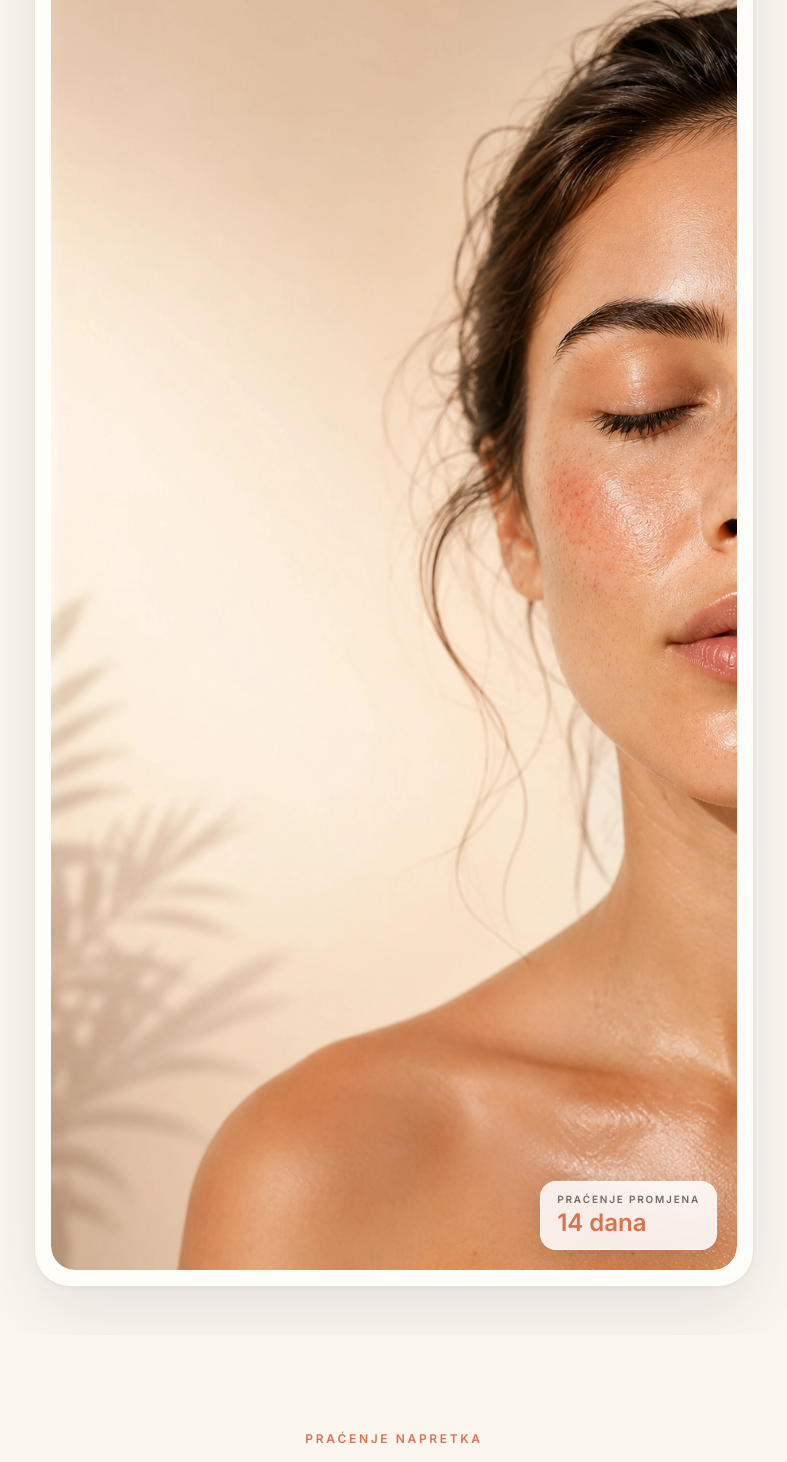
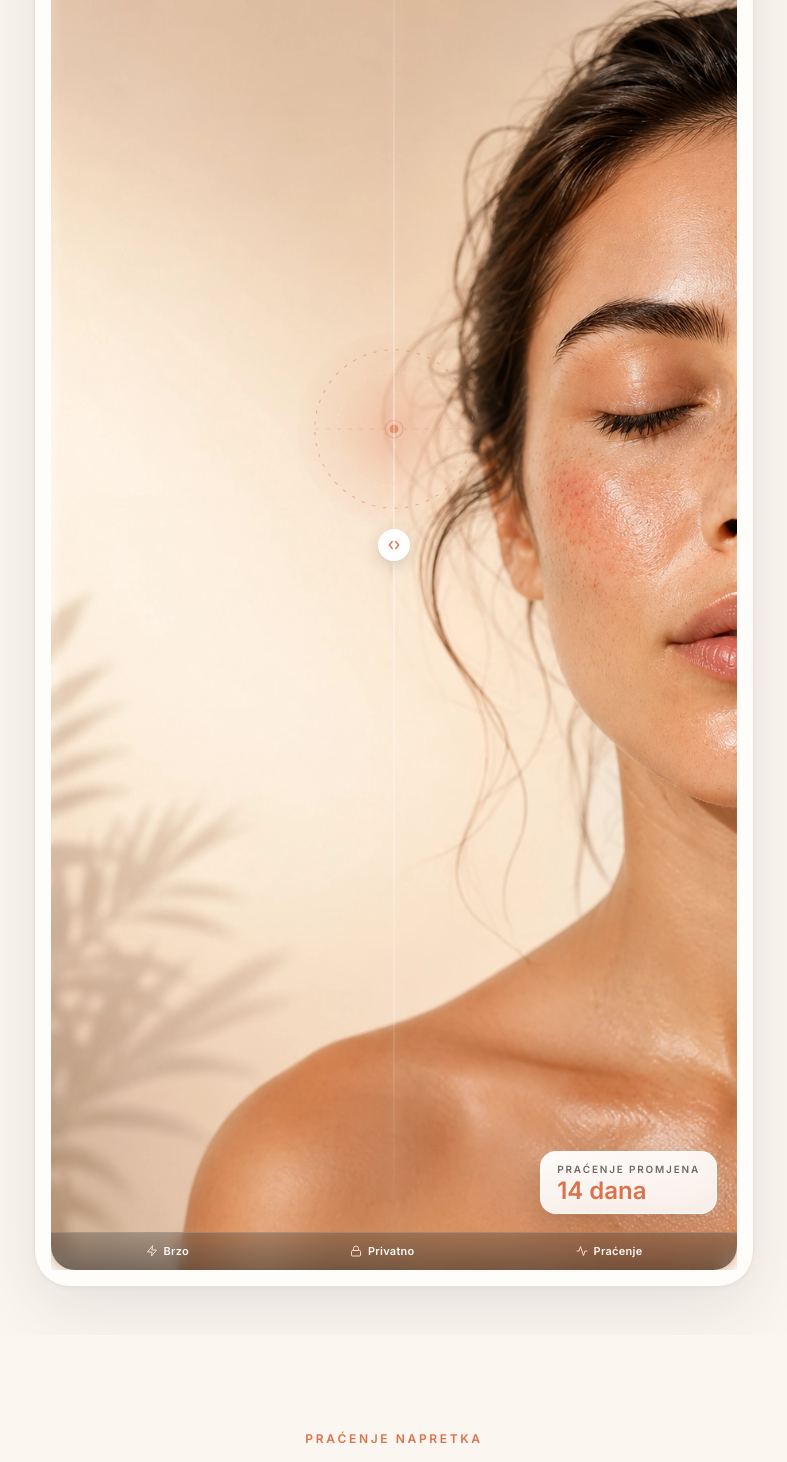
Before and after one commit to dplasc/skinintel, a Next.js app: page / in a window 1280 px wide. Shown: the part 726-2188 px from the top of the page, without its empty margins (246-1033 px from the left). Built offline with nearby package versions, Linux system fonts and the light colour scheme.

Commit message:
Enhance landing hero visual

```diff
--- a/app/page.tsx
+++ b/app/page.tsx
@@ -85,22 +85,174 @@ export default function HomePage() {
                   className="h-full w-full rounded-[24px] object-cover"
                 />
 
-                <div className="absolute left-3 top-3 rounded-2xl border border-white/60 bg-white/85 px-3 py-2 shadow-[0_8px_24px_rgba(43,42,40,0.14)] backdrop-blur-sm sm:left-5 sm:top-5 sm:px-4 sm:py-2.5 dark:border-white/10 dark:bg-neutral-900/80">
+                {/* AI scan glow + dotted overlay */}
+                <svg
+                  viewBox="0 0 200 200"
+                  fill="none"
+                  aria-hidden="true"
+                  className="pointer-events-none absolute left-1/2 top-[42%] h-[46%] max-h-[180px] w-[46%] max-w-[180px] -translate-x-1/2 -translate-y-1/2 sm:max-h-[220px] sm:max-w-[220px]"
+                >
+                  <defs>
+                    <radialGradient
+                      id="hero-scan-glow"
+                      cx="0"
+                      cy="0"
+                      r="1"
+                      gradientUnits="userSpaceOnUse"
+                      gradientTransform="translate(100 100) rotate(90) scale(100)"
+                    >
+                      <stop stopColor="#D9734E" stopOpacity="0.28" />
+                      <stop offset="0.55" stopColor="#D9734E" stopOpacity="0.08" />
+                      <stop offset="1" stopColor="#D9734E" stopOpacity="0" />
+                    </radialGradient>
+                  </defs>
+                  <circle cx="100" cy="100" r="88" fill="url(#hero-scan-glow)" />
+                  <circle
+                    cx="100"
+                    cy="100"
+                    r="72"
+                    stroke="#D9734E"
+                    strokeOpacity="0.45"
+                    strokeWidth="1"
+                    strokeDasharray="3 7"
+                  />
+                  <circle
+                    cx="100"
+                    cy="100"
+                    r="52"
+                    stroke="#FFFDFA"
+                    strokeOpacity="0.35"
+                    strokeWidth="0.75"
+                    strokeDasharray="2 5"
+                  />
+                  <line
+                    x1="28"
+                    y1="100"
+                    x2="172"
+                    y2="100"
+                    stroke="#D9734E"
+                    strokeOpacity="0.25"
+                    strokeWidth="0.75"
+                    strokeDasharray="4 6"
+                  />
+                  <line
+                    x1="100"
+                    y1="28"
+                    x2="100"
+                    y2="172"
+                    stroke="#D9734E"
+                    strokeOpacity="0.18"
+                    strokeWidth="0.75"
+                    strokeDasharray="4 6"
+                  />
+                  <circle cx="100" cy="100" r="4" fill="#D9734E" fillOpacity="0.7" />
+                  <circle cx="100" cy="100" r="8" stroke="#D9734E" strokeOpacity="0.35" strokeWidth="1" />
+                </svg>
+
+                {/* Before / after divider */}
+                <div
+                  aria-hidden="true"
+                  className="pointer-events-none absolute inset-y-3 left-1/2 w-px -translate-x-1/2 bg-gradient-to-b from-transparent via-white/80 to-transparent shadow-[0_0_12px_rgba(255,255,255,0.45)] sm:inset-y-4"
+                />
+
+                {/* Divider handle */}
+                <div
+                  aria-hidden="true"
+                  className="pointer-events-none absolute left-1/2 top-1/2 z-10 flex h-7 w-7 -translate-x-1/2 -translate-y-1/2 items-center justify-center rounded-full border border-white/90 bg-white/95 shadow-[0_4px_16px_rgba(43,42,40,0.18)] backdrop-blur-sm sm:h-8 sm:w-8 dark:border-white/20 dark:bg-neutral-900/90"
+                >
+                  <svg
+                    width="14"
+                    height="14"
+                    viewBox="0 0 24 24"
+                    fill="none"
+                    stroke="#D9734E"
+                    strokeWidth="2.25"
+                    strokeLinecap="round"
+                    strokeLinejoin="round"
+                    aria-hidden="true"
+                  >
+                    <polyline points="9 6 4 12 9 18" />
+                    <polyline points="15 6 20 12 15 18" />
+                  </svg>
+                </div>
+
+                <div className="absolute left-3 top-3 rounded-2xl border border-white/70 bg-gradient-to-br from-white/95 to-white/80 px-3 py-2 shadow-[0_8px_28px_rgba(43,42,40,0.16)] backdrop-blur-md sm:left-5 sm:top-5 sm:px-4 sm:py-2.5 dark:border-white/10 dark:from-neutral-900/90 dark:to-neutral-900/75">
                   <span className="block text-[8px] font-semibold uppercase tracking-[0.18em] text-[#6E6A63] sm:text-[10px] dark:text-neutral-400">
                     Pouzdanost analize
                   </span>
-                  <span className="block text-lg font-semibold text-[#D9734E] sm:text-2xl">
+                  <span className="mt-0.5 block text-lg font-semibold leading-none text-[#D9734E] sm:text-2xl">
                     92%
                   </span>
                 </div>
 
-                <div className="absolute bottom-3 right-3 rounded-2xl border border-white/60 bg-white/85 px-3 py-2 shadow-[0_8px_24px_rgba(43,42,40,0.14)] backdrop-blur-sm sm:bottom-5 sm:right-5 sm:px-4 sm:py-2.5 dark:border-white/10 dark:bg-neutral-900/80">
+                <div className="absolute bottom-11 right-3 rounded-2xl border border-white/70 bg-gradient-to-br from-white/95 to-white/80 px-3 py-2 shadow-[0_8px_28px_rgba(43,42,40,0.16)] backdrop-blur-md sm:bottom-14 sm:right-5 sm:px-4 sm:py-2.5 dark:border-white/10 dark:from-neutral-900/90 dark:to-neutral-900/75">
                   <span className="block text-[8px] font-semibold uppercase tracking-[0.18em] text-[#6E6A63] sm:text-[10px] dark:text-neutral-400">
                     Praćenje promjena
                   </span>
-                  <span className="block text-lg font-semibold text-[#D9734E] sm:text-2xl">
+                  <span className="mt-0.5 block text-lg font-semibold leading-none text-[#D9734E] sm:text-2xl">
                     14 dana
                   </span>
+                </div>
+
+                {/* Mini feature strip */}
+                <div className="absolute inset-x-0 bottom-0 border-t border-white/30 bg-gradient-to-t from-[#2B2A28]/55 to-[#2B2A28]/30 px-3 py-2 backdrop-blur-sm sm:px-4 sm:py-2.5">
+                  <ul className="flex items-center justify-around gap-1">
+                    <li className="flex items-center gap-1.5">
+                      <svg
+                        width="12"
+                        height="12"
+                        viewBox="0 0 24 24"
+                        fill="none"
+                        stroke="#F7DECF"
+                        strokeWidth="2"
+                        strokeLinecap="round"
+                        strokeLinejoin="round"
+                        aria-hidden="true"
+                      >
+                        <polygon points="13 2 3 14 12 14 11 22 21 10 12 10 13 2" />
+                      </svg>
+                      <span className="text-[10px] font-semibold tracking-wide text-white/95 sm:text-[11px]">
+                        Brzo
+                      </span>
+                    </li>
+                    <li className="flex items-center gap-1.5">
+                      <svg
+                        width="12"
+                        height="12"
+                        viewBox="0 0 24 24"
+                        fill="none"
+                        stroke="#F7DECF"
+                        strokeWidth="2"
+                        strokeLinecap="round"
+                        strokeLinejoin="round"
+                        aria-hidden="true"
+                      >
+                        <rect x="3" y="11" width="18" height="11" rx="2" ry="2" />
+                        <path d="M7 11V7a5 5 0 0 1 10 0v4" />
+                      </svg>
+                      <span className="text-[10px] font-semibold tracking-wide text-white/95 sm:text-[11px]">
+                        Privatno
+                      </span>
+                    </li>
+                    <li className="flex items-center gap-1.5">
+                      <svg
+                        width="12"
+                        height="12"
+                        viewBox="0 0 24 24"
+                        fill="none"
+                        stroke="#F7DECF"
+                        strokeWidth="2"
+                        strokeLinecap="round"
+                        strokeLinejoin="round"
+                        aria-hidden="true"
+                      >
+                        <polyline points="22 12 18 12 15 21 9 3 6 12 2 12" />
+                      </svg>
+                      <span className="text-[10px] font-semibold tracking-wide text-white/95 sm:text-[11px]">
+                        Praćenje
+                      </span>
+                    </li>
+                  </ul>
                 </div>
               </div>
             </div>
```
